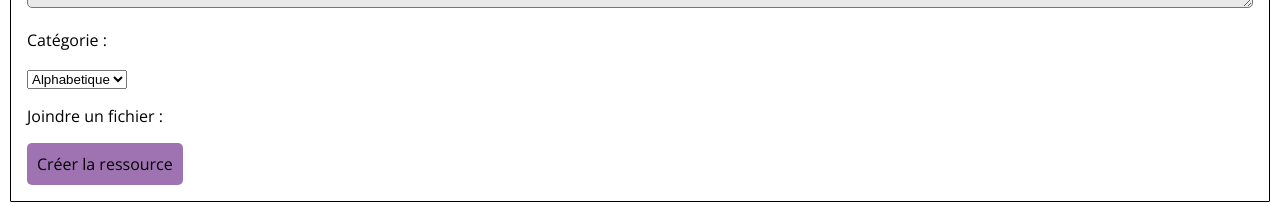
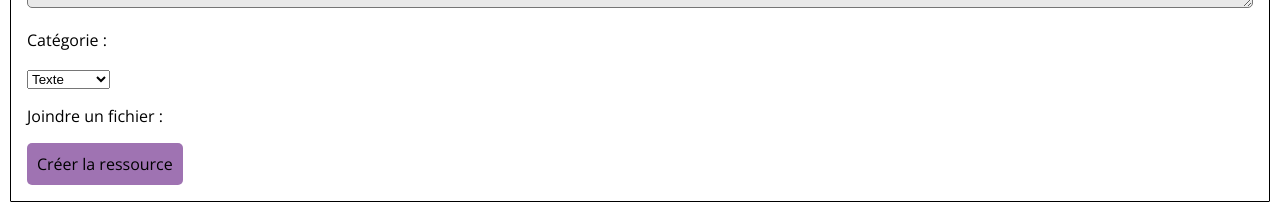
Before and after one commit to Kevin-Moreau65/cube-ressource-front, a SvelteKit app: page /ressources/new in a window 1280 px wide. Shown: the part 354-558 px from the top of the page. Built offline with nearby package versions, Linux system fonts and the light colour scheme; no server answers.

Commit message:
Changement des catégories

```diff
--- a/src/routes/ressources/new/+page.svelte
+++ b/src/routes/ressources/new/+page.svelte
@@ -41,10 +41,10 @@
 			<div class="ressource-categorie">
 				<p>Catégorie :</p>
 				<select>
-					<option> Alphabetique </option>
-					<option> Plus vieux </option>
-					<option> Plus récent </option>
-					<option> Popularité </option>
+					<option> Texte </option>
+					<option> Document </option>
+					<option> Lien </option>
+					<option> Photo </option>
 				</select>
 			</div>
 			<div class="ressource-files">
```
